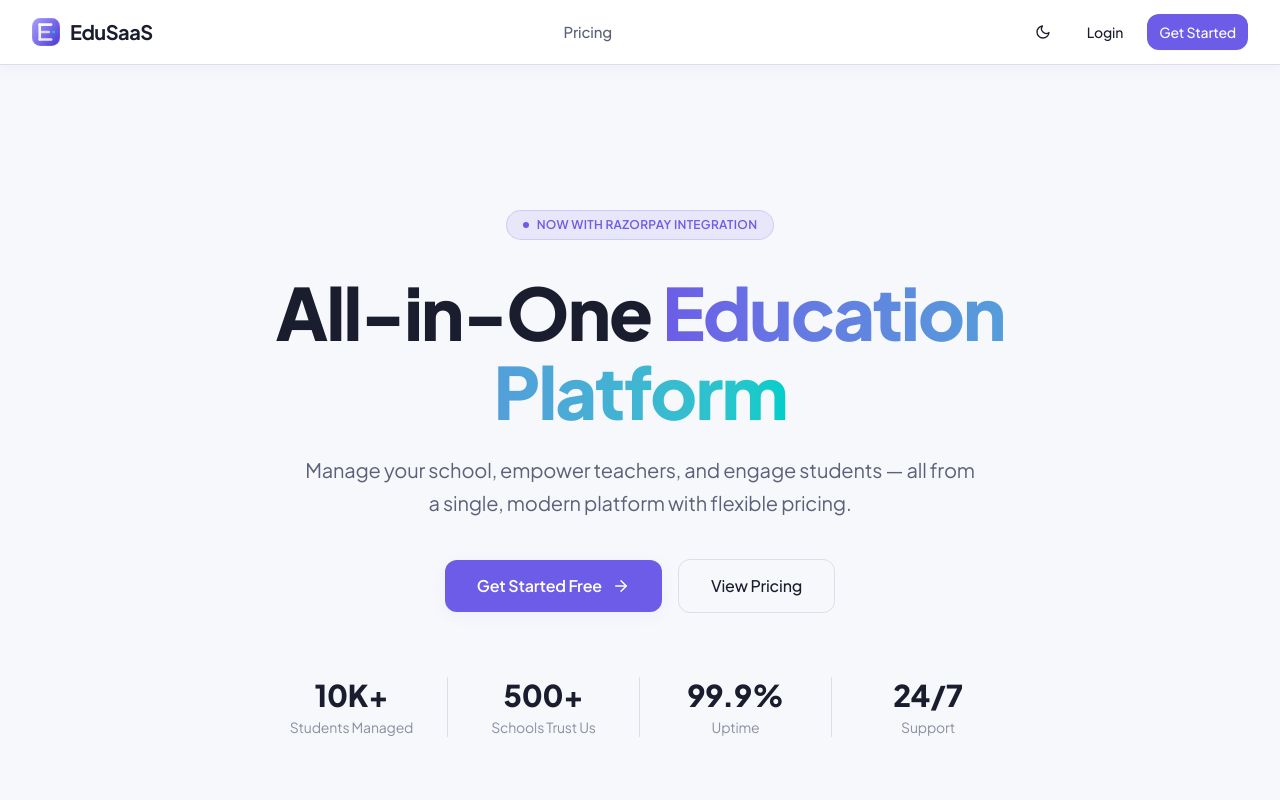
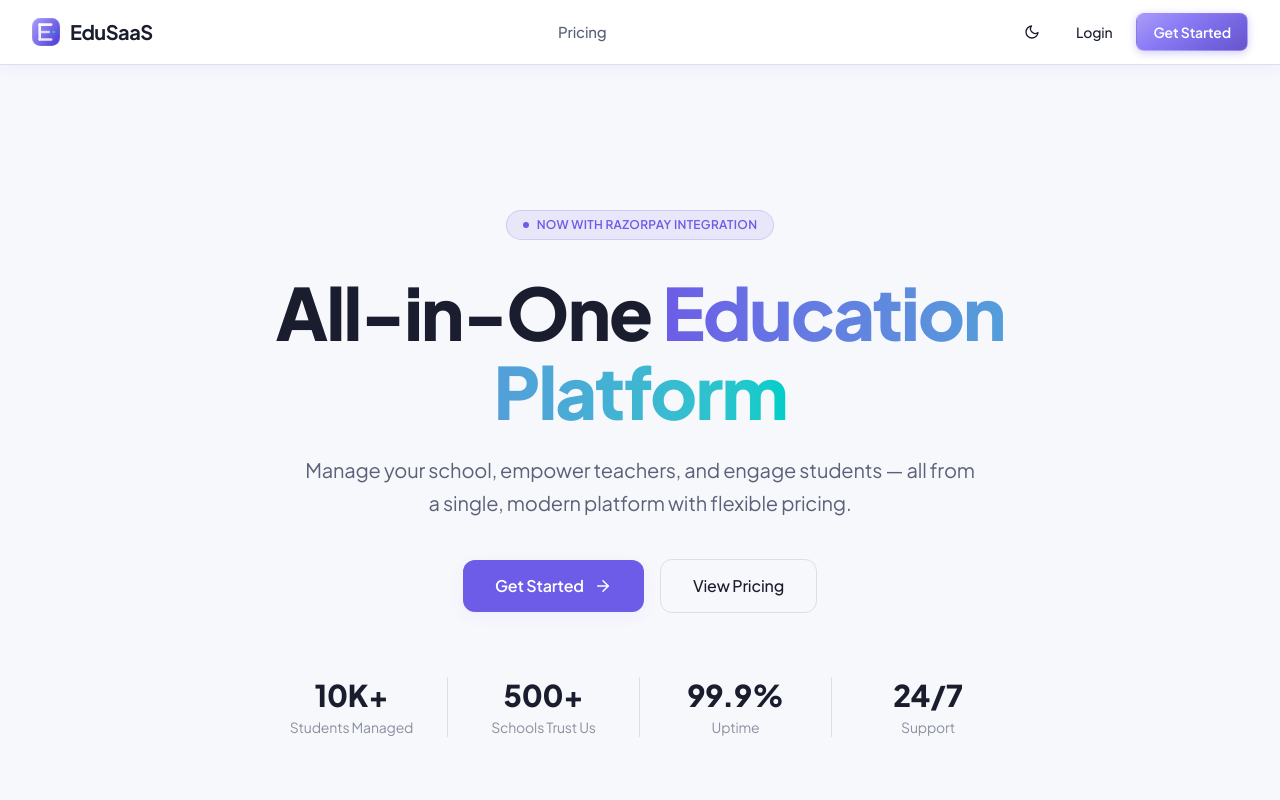
Before and after one commit to amant8183/EduSaaS, a React (Vite) app in the folder frontend/: page / in a window 1280 px wide. Shown: the top 800 px of the page. Built offline with nearby package versions, Linux system fonts and the light colour scheme.

Commit message:
feat(frontend): polish navbar Get Started button and update hero CTA target

```diff
--- a/frontend/src/components/layout/Navbar.tsx
+++ b/frontend/src/components/layout/Navbar.tsx
@@ -151,7 +151,8 @@ export default function Navbar() {
                                 </Link>
                                 <Link
                                     to="/register"
-                                    className="px-3 py-2 text-sm font-medium bg-primary text-text-inverse rounded-xl hover:bg-primary-hover active:scale-[0.98] transition-all duration-150 shadow-sm"
+                                    className="px-4 py-2 text-sm font-semibold text-white rounded-lg hover:scale-105 active:scale-95 transition-all duration-150 shadow-[0_2px_8px_rgba(139,124,246,0.4)] border border-white/20"
+                                    style={{ background: "linear-gradient(145deg, #A99CF7 0%, #8B7CF6 35%, #7565E0 70%, #6554CC 100%)" }}
                                 >
                                     Get Started
                                 </Link>
--- a/frontend/src/pages/LandingPage.tsx
+++ b/frontend/src/pages/LandingPage.tsx
@@ -109,10 +109,10 @@ export default function LandingPage() {
 
                     <div className="flex flex-col items-center gap-4 sm:flex-row sm:justify-center">
                         <button
-                            onClick={() => navigate("/pricing")}
+                            onClick={() => navigate("/register")}
                             className="group inline-flex items-center gap-2.5 px-8 py-3.5 rounded-xl bg-primary text-white font-semibold text-base hover:bg-primary-hover transition-all duration-200 cursor-pointer shadow-md hover:shadow-lg hover:shadow-primary/20 active:scale-[0.98]"
                         >
-                            Get Started Free
+                            Get Started
                             <FiArrowRight size={18} className="transition-transform group-hover:translate-x-0.5" />
                         </button>
                         <button
```
